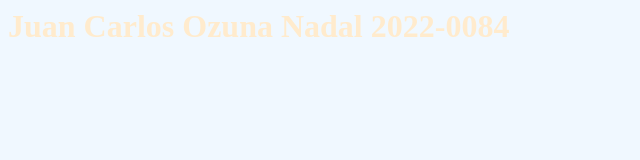
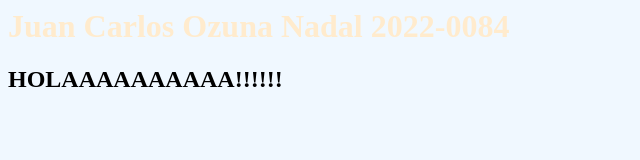
Before and after one commit to JUANCARLOS02141518/PrimerParcial, a plain HTML site: page index.html in a window 1280 px wide. Shown: the whole page, without its empty margins (0-640 px from the left). Drawn offline with Linux system fonts and the light colour scheme.

Commit message:
New commit

```diff
--- a/index.html
+++ b/index.html
@@ -19,6 +19,9 @@
         <h1>
             Juan Carlos Ozuna Nadal 2022-0084
         </h1>
+        <h2>
+            HOLAAAAAAAAAA!!!!!!
+        </h2>
     </header>
 
 </body>
```
